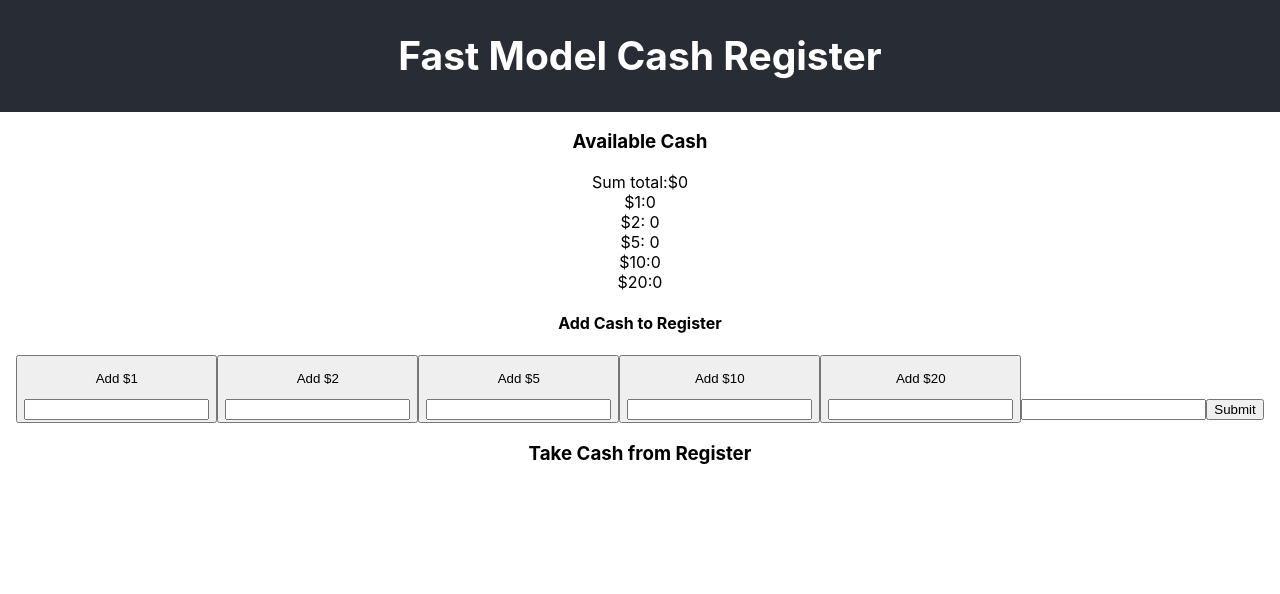
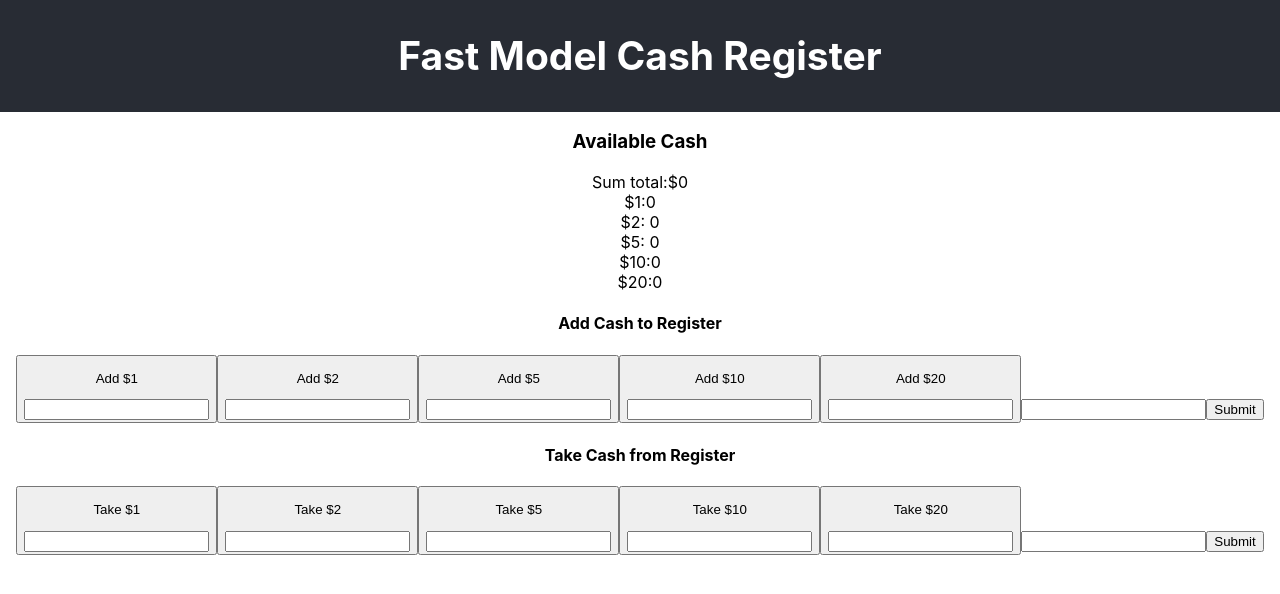
Before and after one commit to vinniewrote/fast-model-register, a React (Create React App) app: page / in a window 1280 px wide. Shown: the top 594 px of the page. Built offline with nearby package versions, Linux system fonts and the light colour scheme.

Commit message:
Added Storage renderprop for localstorage

```diff
--- a/src/App.js
+++ b/src/App.js
@@ -4,6 +4,7 @@ import CashUp from './components/AddCash';
 import CashDown from './components/RemoveCash';
 import CashAvailable from './components/AvailableCash';
 import { RegisterContext } from './contexts/RegisterContext';
+import Storage from './components/Storage';
 
 class App extends Component {
   render() {
@@ -13,6 +14,8 @@ class App extends Component {
           <h2>Fast Model Cash Register</h2>
         </header>
         <div className="register-display">
+          <Storage
+            render={({ load, save, remove }) => (
               <RegisterContext.Consumer>
                 {({ $1, $2, $5, $10, $20, total }) => (
                   <CashAvailable
@@ -22,14 +25,18 @@ class App extends Component {
                     $10={$10}
                     $20={$20}
                     total={total}
+                    load={load}
+                    save={save}
+                    remove={remove}
                   />
                 )}
               </RegisterContext.Consumer>
+            )}
+          />
 
           <RegisterContext.Consumer>
             {({ checkVals }) => <CashUp checkVals={checkVals} />}
           </RegisterContext.Consumer>
-
           <CashDown />
         </div>
       </div>
--- a/src/components/AddCash.js
+++ b/src/components/AddCash.js
@@ -26,7 +26,7 @@ class AddCash extends Component {
             <p>Add $20</p>
             <input id="add-twenty" type="number" name="points" step="1" />
           </button>
-          <input className="total-to-add" type="text" />
+          <input id="sum-total" className="total-to-add" type="text" />
           <button type="submit" onClick={this.props.checkVals.bind(this)}>
             Submit
           </button>
--- a/src/components/RemoveCash.js
+++ b/src/components/RemoveCash.js
@@ -4,7 +4,31 @@ class RemoveCash extends Component {
   render() {
     return (
       <div className="transaction">
-        <h3>Take Cash from Register</h3>
+        <h4>Take Cash from Register</h4>
+        <div className="removeWindow">
+          <button type="button" className="add-one-dollar">
+            <p>Take $1</p>
+            <input id="take-one" type="number" name="points" step="1" />
+          </button>
+          <button type="button" className="add-two-dollar">
+            <p>Take $2</p>
+            <input id="take-two" type="number" name="points" step="1" />
+          </button>
+          <button type="button" className="add-five-dollar">
+            <p>Take $5</p>
+            <input id="take-five" type="number" name="points" step="1" />
+          </button>
+          <button type="button" className="add-ten-dollar">
+            <p>Take $10</p>
+            <input id="take-ten" type="number" name="points" step="1" />
+          </button>
+          <button type="button" className="add-twenty-dollar">
+            <p>Take $20</p>
+            <input id="take-twenty" type="number" name="points" step="1" />
+          </button>
+          <input id="amount-to-take" className="total-to-take" type="text" />
+          <button type="submit">Submit</button>
+        </div>
       </div>
     );
   }
--- /dev/null
+++ b/src/components/Storage.js
@@ -0,0 +1,58 @@
+import React, { Component } from 'react';
+import { deflateSync } from 'zlib';
+
+class Storage extends Component {
+  state = {
+    localStorageAvailable: false,
+  };
+
+  componentDidMount() {
+    this.checkLocalStorageExists();
+  }
+
+  checkLocalStorageExists() {
+    const testKey = 'test';
+
+    try {
+      localStorage.setItem(testKey, testKey);
+      localStorage.removeItem(testKey);
+      this.setState({ localStorageAvailable: true });
+    } catch (e) {
+      this.setState({ localStorageAvailable: false });
+    }
+  }
+
+  load = key => {
+    if (this.state.localStorageAvailable) {
+      return localStorage.getItem(key);
+    }
+
+    return null;
+  };
+
+  save = (key, data) => {
+    if (this.state.localStorageAvailable) {
+      localStorage.setItem(key, data);
+    }
+  };
+
+  remove = key => {
+    if (this.state.localStorageAvailable) {
+      localStorage.removeItem(key);
+    }
+  };
+
+  render() {
+    return (
+      <span>
+        {this.props.render({
+          load: this.load,
+          save: this.save,
+          remove: this.remove,
+        })}
+      </span>
+    );
+  }
+}
+
+export default Storage;
--- a/src/contexts/RegisterContext.js
+++ b/src/contexts/RegisterContext.js
@@ -21,6 +21,7 @@ export class RegisterProvider extends Component {
     const grandTotal =
       ones * 1 + twos * 2 + fives * 5 + tens * 10 + twentys * 20;
     console.log(grandTotal);
+    document.getElementById('sum-total').value = grandTotal;
     this.setState({
       $1: ones,
       $2: twos,
@@ -28,6 +29,25 @@ export class RegisterProvider extends Component {
       $10: tens,
       $20: twentys,
       total: grandTotal,
+    });
+  };
+
+  takeVals = () => {
+    const ones = Number(document.getElementById('take-one').value);
+    const twos = Number(document.getElementById('take-two').value);
+    const fives = Number(document.getElementById('take-five').value);
+    const tens = Number(document.getElementById('take-ten').value);
+    const twentys = Number(document.getElementById('take-twenty').value);
+    const grandTake =
+      ones * 1 + twos * 2 + fives * 5 + tens * 10 + twentys * 20;
+    console.log(grandTake);
+    this.setState({
+      $1: ones,
+      $2: twos,
+      $5: fives,
+      $10: tens,
+      $20: twentys,
+      total: grandTake,
     });
   };
 
```
Lines whose indentation alone changed are shown as unchanged.
